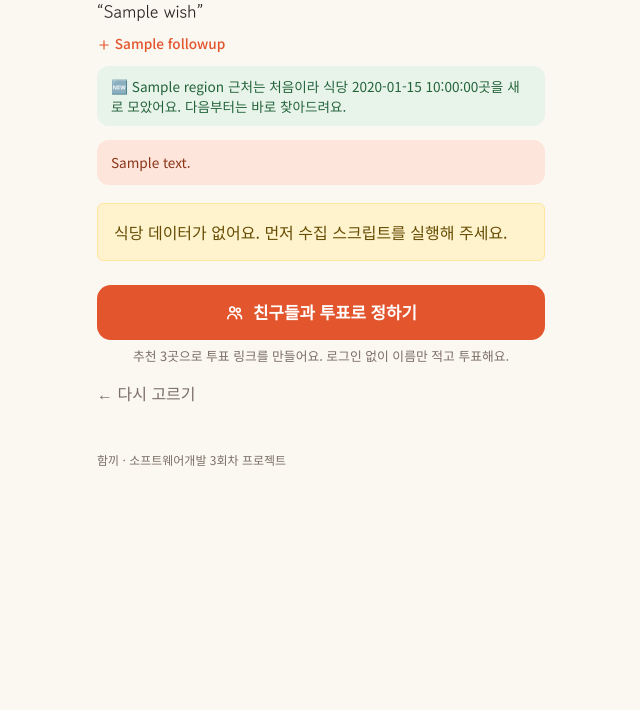
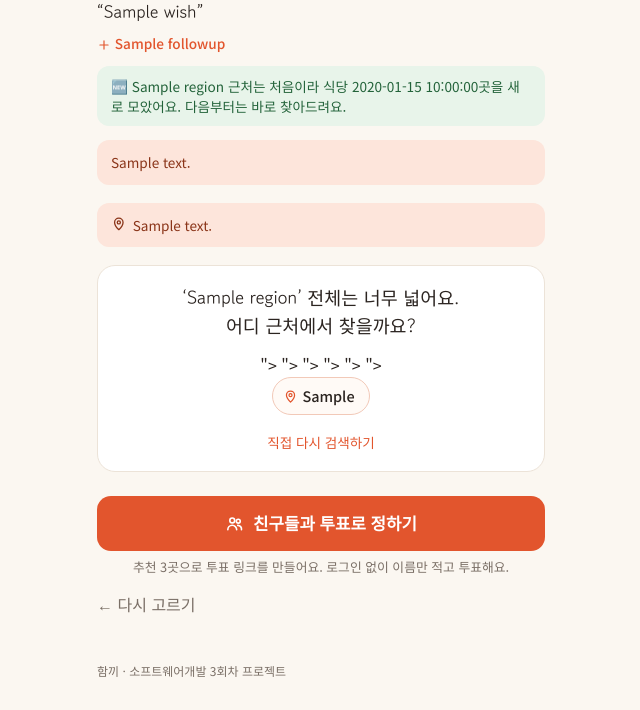
Before and after one commit to EOBG-eg/hamkki, a Flask app: template hamkki_app/templates/results.html in a window 1280 px wide. Shown: the part 160-870 px from the top of the page, without its empty margins (319-959 px from the left). Before the commit the page ends 626 px from the top, so only its background shows below. Run offline with Flask 3, Linux system fonts and the light colour scheme; the template is opened without the code that fills it: most values are stand-ins (such as "Sample title", 1, 10 or a date in 2020); form fields are guessed from the names that the template uses; some libraries are stand-ins or nearby versions.

Commit message:
넓은 지역 검색 보완(대표 번화가 선택, 가까운 식당가로 이동), 혼밥 인원 고정·투표 버튼 숨김
- '제주도'·'부산' 등 시·도 이름이면 대표 번화가를 골라 같은 조건으로 다시 추천
- 근처 1km에 식당이 없으면 가장 가까운 식당가 동네로 기준점 이동
- 혼밥이면 인원 1명 고정(서버도 강제), 결과 화면 투표 버튼 숨김

Co-Authored-By: Claude Opus 5.5 <noreply@anthropic.com>

```diff
--- a/hamkki_app/app.py
+++ b/hamkki_app/app.py
@@ -127,6 +127,46 @@ SITUATIONS = {
         "avoid": {"뷔페", "술집"},
     },
 }
+
+# 너무 넓은 지역 이름 (시·도). 이 이름으로 찾으면 기준점이 산·관광지 한 점으로 잡혀 식당이 0곳이 된다
+# ('제주도' → 한라산 근처). 그래서 대표 번화가를 골라 달라고 한다. 키 = 화면에 보일 이름
+BROAD_AREAS = {
+    "서울": ["강남역", "홍대입구역", "명동역", "건대입구역", "성수역", "잠실역"],
+    "부산": ["서면역", "해운대역", "남포역", "부산역", "광안역"],
+    "대구": ["대구 중앙로역", "동대구역", "수성못", "반월당역"],   # '동성로'만 쓰면 부산 동성로로 감
+    "인천": ["부평역", "인천터미널역", "송도 센트럴파크", "인천 차이나타운"],
+    "광주": ["충장로4가", "광주송정역", "상무지구"],
+    # 카카오 주소에 광주+전남이 '전남광주통합특별시'로 나온다 (2026-11 확인)
+    "전남광주": ["충장로4가", "광주송정역", "상무지구", "여수 이순신광장", "목포역", "순천역"],
+    "대전": ["둔산동", "대전역", "대전 은행동", "유성온천역"],   # 동 이름은 같은 이름이 여러 도시에 있어 도시를 붙임
+    "울산": ["울산 삼산동", "울산 성남동", "울산대공원"],
+    "세종": ["나성동", "세종시청", "조치원역"],
+    "경기": ["수원역", "판교역", "의정부역", "부천역", "일산 라페스타"],
+    "강원": ["강릉역", "춘천역", "속초관광수산시장", "원주역"],
+    "충북": ["청주 성안길", "충주역", "오송역"],
+    "충남": ["천안역", "온양온천역", "공주 공산성"],
+    "전북": ["전주 한옥마을", "전북대학교", "군산 은파호수공원"],
+    "전남": ["여수 이순신광장", "목포역", "순천역"],
+    "경북": ["경주 황리단길", "포항 영일대", "안동역"],
+    "경남": ["상남시장", "진주 평거동", "통영 중앙시장", "김해시청"],
+    "제주": ["제주시청", "제주공항", "서귀포 매일올레시장", "애월읍", "성산일출봉", "중문관광단지"],
+}
+_BROAD_ALIASES = {
+    "서울": ["서울시", "서울특별시"], "부산": ["부산시", "부산광역시"], "대구": ["대구시", "대구광역시"],
+    "인천": ["인천시", "인천광역시"], "광주": ["광주시", "광주광역시"], "대전": ["대전시", "대전광역시"],
+    "울산": ["울산시", "울산광역시"], "세종": ["세종시", "세종특별자치시"], "경기": ["경기도"],
+    "강원": ["강원도", "강원특별자치도"], "충북": ["충청북도"], "충남": ["충청남도"],
+    "전북": ["전라북도", "전북특별자치도"], "전남": ["전라남도"], "경북": ["경상북도"], "경남": ["경상남도"],
+    "제주": ["제주도", "제주특별자치도"],
+    "전남광주": ["전남광주통합특별시", "광주전남"],
+}
+BROAD_LOOKUP = {a: k for k, names in _BROAD_ALIASES.items() for a in [k, *names]}
+
+
+def broad_area(query):
+    """'제주도', '부산광역시'처럼 시·도 이름 그대로면 그 지역 키. 아니면 None. ('제주시청'·'부산역'은 해당 없음)"""
+    return BROAD_LOOKUP.get("".join((query or "").split()))
+
 
 TIME_SLOTS = ["점심", "저녁", "늦은 밤"]
 # 음식 종류 선택지 (카카오 분류 두 번째 단계)
@@ -325,6 +365,49 @@ def resolve_place(form):
     return None
 
 
+def gather_nearby(place):
+    """검색한 장소 주변 칸 중 아직 없는 칸만 그 자리에서 모으고(다음 사람부터는 바로 사용), 반경 안 식당을 돌려준다.
+    돌려주는 값: (반경 식당 목록, 새로 모은 식당 수, 안내 문구 또는 None)"""
+    collected_now = 0
+    collect_note = None
+    keys = collector.tiles_covering(place["x"], place["y"], SEARCH_RADIUS_M)
+    if collector.missing_tiles(keys, place["x"], place["y"], SEARCH_RADIUS_M):
+        allowed = min(AUTO_TILES_PER_SEARCH, tiles_left_today())
+        if allowed == 0:
+            collect_note = "오늘은 새 지역 수집 한도를 다 썼어요. 이미 모아둔 식당 안에서 찾았어요."
+        else:
+            try:
+                new_tiles, collected_now, skipped = collector.ensure_area(
+                    place["x"], place["y"], SEARCH_RADIUS_M, max_new_tiles=allowed, verbose=False)
+                _auto_collect_log.extend([time.time()] * new_tiles)
+                if skipped:
+                    collect_note = "주변 일부는 아직 못 모았어요. 잠시 후 다시 검색하면 더 넓게 찾아드려요."
+            except Exception as e:
+                print(f"[자동 수집 오류] {e}")
+                collect_note = "이 지역 식당 정보를 새로 모으지 못했어요. 이미 모아둔 식당 안에서 찾았어요."
+    nearby = collector.places_near(place["x"], place["y"], SEARCH_RADIUS_M)
+    return nearby, collected_now, collect_note
+
+
+def nearest_food_area(place):
+    """기준점 근처에 식당이 없을 때: 가장 가까운 음식점이 있는 동네로 기준점을 옮긴다. 못 찾으면 None."""
+    try:
+        r = collector.nearest_restaurant(place["x"], place["y"])
+    except Exception as e:
+        print(f"[식당가 찾기 오류] {e}")
+        return None
+    if not r:
+        return None
+    x, y = float(r["x"]), float(r["y"])
+    try:
+        dong = collector.region_name_at(x, y)
+    except Exception:
+        dong = ""
+    away = collector.distance_m(place["x"], place["y"], x, y) / 1000
+    return {"name": dong or r.get("place_name", "식당가"), "x": x, "y": y,
+            "gps": place.get("gps", False), "away_km": round(away, 1)}
+
+
 @app.route("/recommend", methods=["POST"])
 def recommend():
     situation = request.form.get("situation", "친구")
@@ -335,6 +418,18 @@ def recommend():
         people = max(1, min(30, int(request.form.get("people", 2))))
     except ValueError:
         people = 2
+    if situation == "혼밥":   # 화면에서 1명으로 고정하지만, 서버에서도 한 번 더 맞춘다
+        people = 1
+
+    # '제주도'·'부산'처럼 시·도 이름이면 너무 넓어서 대표 번화가를 고르게 한다
+    if request.form.get("place_source") != "gps":
+        area = broad_area(request.form.get("place_query") or request.form.get("place_name"))
+        if area:
+            return render_template("results.html", c={"region": request.form.get("place_query") or area,
+                                   "situation": situation, "emoji": SITUATIONS[situation]["emoji"], "icon": SITUATIONS[situation]["icon"],
+                                   "people": people, "time_slot": "", "budget": "", "kind": "", "wish": ""},
+                                   candidates=[], ai=None, ai_error=None, has_data=True,
+                                   broad_hubs=BROAD_AREAS[area], form=request.form)
 
     place = resolve_place(request.form)
     if not place:
@@ -359,27 +454,23 @@ def recommend():
         "followups": read_followups(request.form),
     }
 
-    # 검색한 장소 주변 칸 중 아직 없는 칸만 그 자리에서 모은다 (다음 사람부터는 바로 사용)
-    collected_now = 0
-    collect_note = None
-    keys = collector.tiles_covering(place["x"], place["y"], SEARCH_RADIUS_M)
-    if collector.missing_tiles(keys, place["x"], place["y"], SEARCH_RADIUS_M):
-        allowed = min(AUTO_TILES_PER_SEARCH, tiles_left_today())
-        if allowed == 0:
-            collect_note = "오늘은 새 지역 수집 한도를 다 썼어요. 이미 모아둔 식당 안에서 찾았어요."
-        else:
-            try:
-                new_tiles, collected_now, skipped = collector.ensure_area(
-                    place["x"], place["y"], SEARCH_RADIUS_M, max_new_tiles=allowed, verbose=False)
-                _auto_collect_log.extend([time.time()] * new_tiles)
-                if skipped:
-                    collect_note = "주변 일부는 아직 못 모았어요. 잠시 후 다시 검색하면 더 넓게 찾아드려요."
-            except Exception as e:
-                print(f"[자동 수집 오류] {e}")
-                collect_note = "이 지역 식당 정보를 새로 모으지 못했어요. 이미 모아둔 식당 안에서 찾았어요."
+    nearby, collected_now, collect_note = gather_nearby(place)
+
+    # 산·바다·외곽처럼 1km 안에 식당이 없으면, 가장 가까운 식당가로 기준점을 옮겨서 다시 찾는다
+    moved_note = None
+    if not nearby:
+        moved = nearest_food_area(place)
+        if moved:
+            moved_note = (f"‘{place['name']}’ 1km 안에는 식당이 없어서, 약 {moved['away_km']}km 떨어진 "
+                          f"가장 가까운 식당가 {moved['name']} 근처에서 찾았어요.")
+            place = moved
+            conditions["region"] = place["name"]
+            nearby, more, note = gather_nearby(place)
+            collected_now += more
+            collect_note = note or collect_note
+
     if not place.get("gps"):  # 현재 위치는 '바로 찾기' 목록에 남기지 않는다 (개인 위치라서)
         collector.remember_place(place["name"], place["x"], place["y"])
-    nearby = collector.places_near(place["x"], place["y"], SEARCH_RADIUS_M)
 
     candidates = find_candidates(nearby, situation, conditions["kind"])
 
@@ -435,6 +526,7 @@ def recommend():
         has_data=True,
         collected_now=collected_now,
         collect_note=collect_note,
+        moved_note=moved_note,
         map_data=map_data,
         kakao_js_key=os.getenv("KAKAO_JS_KEY", ""),
         vote_payload=vote_payload,
--- a/hamkki_app/static/style.css
+++ b/hamkki_app/static/style.css
@@ -772,3 +772,37 @@ body {
   margin-left: 4px;
   vertical-align: 1px;
 }
+
+/* 혼밥: 인원 1명 고정 */
+.hk-stepper.is-locked { background: #f6f1eb; }
+.hk-stepper.is-locked button { color: #cfc4ba; }
+.hk-stepper.is-locked input { color: var(--hk-muted); background: transparent; }
+.hk-solo-note { font-size: .75rem; color: var(--hk-accent); margin: 6px 2px 0; }
+
+/* 너무 넓은 지역 → 대표 번화가 고르기 */
+.hk-broad {
+  background: var(--hk-card);
+  border: 1px solid var(--hk-line);
+  border-radius: 18px;
+  padding: 18px 16px;
+  margin: 8px 0 16px;
+  text-align: center;
+}
+.hk-broad-title { font-family: "Gowun Dodum", sans-serif; font-size: 1.15rem; line-height: 1.5; margin: 0 0 14px; }
+.hk-broad-hubs { display: flex; flex-wrap: wrap; justify-content: center; gap: 8px; margin-bottom: 14px; }
+.hk-broad-hubs button {
+  display: inline-flex;
+  align-items: center;
+  gap: 4px;
+  border: 1.5px solid #f2c9b8;
+  background: #fffaf6;
+  color: var(--hk-ink);
+  border-radius: 999px;
+  padding: 7px 14px 7px 10px;
+  font-size: .9rem;
+  font-weight: 500;
+}
+.hk-broad-hubs button:active { background: var(--hk-accent); color: #fff; border-color: var(--hk-accent); }
+.hk-broad-hubs .hk-ic { color: var(--hk-accent); width: 15px; height: 15px; }
+.hk-moved { display: flex; gap: 6px; align-items: flex-start; }
+.hk-moved .hk-ic { flex: none; margin-top: 1px; }
--- a/hamkki_app/templates/results.html
+++ b/hamkki_app/templates/results.html
@@ -25,8 +25,29 @@
 {% if collect_note %}
   <div class="hk-notice">{{ collect_note }}</div>
 {% endif %}
+{% if moved_note %}
+  <div class="hk-notice hk-moved">{{ icon("pin") }} {{ moved_note }}</div>
+{% endif %}
 
-{% if place_not_found %}
+{% if broad_hubs %}
+  {# '제주도'·'부산'처럼 너무 넓은 지역: 대표 번화가를 고르면 처음 조건 그대로 다시 추천 #}
+  <section class="hk-broad">
+    <p class="hk-broad-title">‘{{ c.region }}’ 전체는 너무 넓어요.<br>어디 근처에서 찾을까요?</p>
+    <form method="post" action="{{ url_for('recommend') }}"
+          data-loading="근처 식당을 찾고 있어요|상황에 맞는 후보를 추리고 있어요|함끼가 3곳을 고르는 중이에요|거의 다 됐어요">
+      {% for k in ["situation", "people", "time_slot", "budget", "kind", "wish"] %}
+      <input type="hidden" name="{{ k }}" value="{{ form.get(k, '') }}">
+      {% endfor %}
+      <div class="hk-broad-hubs">
+        {% for h in broad_hubs %}
+        <button type="submit" name="place_query" value="{{ h }}">{{ icon("pin") }}{{ h }}</button>
+        {% endfor %}
+      </div>
+    </form>
+    <a href="{{ url_for('index') }}" class="hk-link">직접 다시 검색하기</a>
+  </section>
+
+{% elif place_not_found %}
   <div class="hk-empty">
     <p>‘{{ c.region }}’ 위치를 찾지 못했어요.<br>역 이름이나 동네 이름으로 다시 검색해 주세요.</p>
     <a href="{{ url_for('index') }}" class="hk-link">다시 검색하기</a>
@@ -192,7 +213,7 @@
   </ol>
 {% endif %}
 
-{% if vote_payload %}
+{% if vote_payload and c.situation != "혼밥" %}{# 혼밥은 혼자 먹으니 투표 버튼을 숨긴다 #}
 <form method="post" action="{{ url_for('vote_create') }}" class="hk-vote-make">
   <input type="hidden" name="payload" value="{{ vote_payload }}">
   <button type="submit" class="hk-submit">{{ icon("users") }} 친구들과 투표로 정하기</button>
```
Also changed, not shown: CLAUDE.md (+3 -0 lines), collect_restaurants.py (+13 -0 lines), docs/검증기록_초안.md (+3 -0 lines), hamkki_app/templates/index.html (+28 -1 lines).
